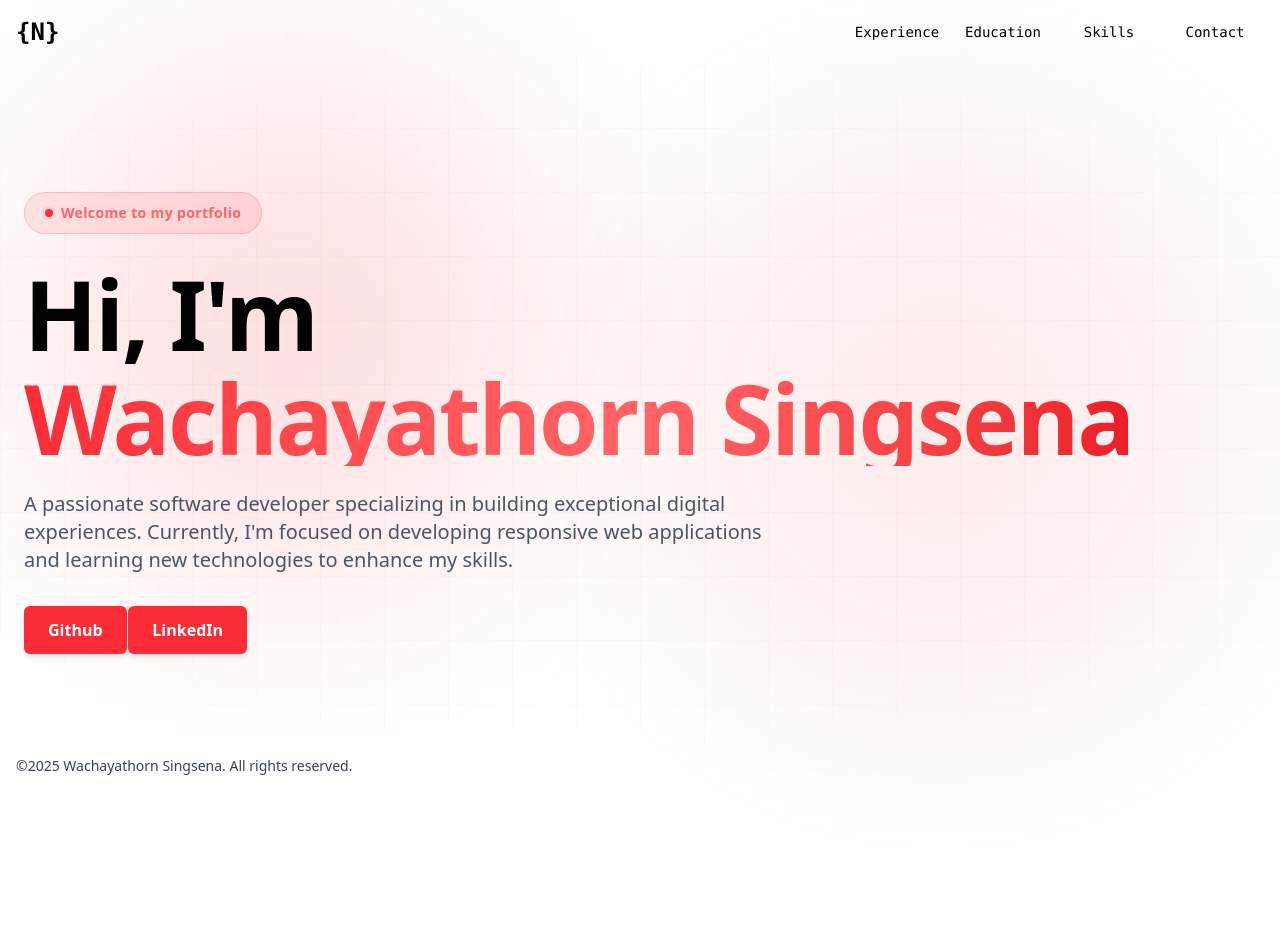
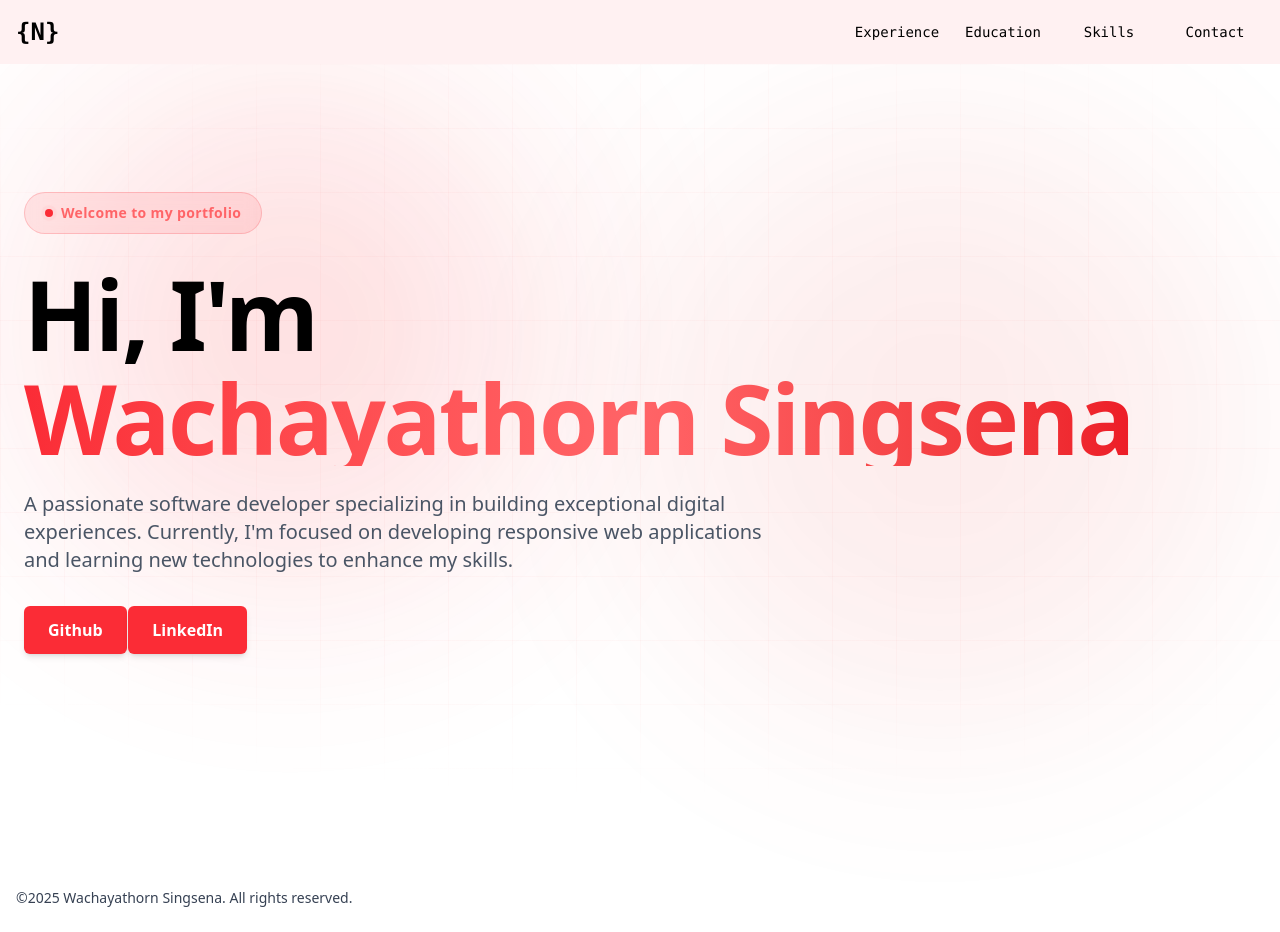
Before and after one commit to wachayathorn/introduce-myself, a Next.js app: page / in a window 1280 px wide. Built offline with nearby package versions, Linux system fonts and the light colour scheme.

Commit message:
feat: enhance layout with background effects and update Header component styling

```diff
--- a/app/layout.tsx
+++ b/app/layout.tsx
@@ -10,6 +10,9 @@ export default function RootLayout({
   return (
     <html lang="en">
       <body>
+        <div className="absolute inset-0 bg-[linear-gradient(rgba(239,68,68,0.03)_1px,transparent_1px),linear-gradient(90deg,rgba(239,68,68,0.03)_1px,transparent_1px)] bg-size-[4rem_4rem] mask-[radial-gradient(ellipse_80%_50%_at_50%_50%,#000_70%,transparent_100%)]"></div>
+        <div className="absolute top-20 left-10 w-[500px] h-[500px] bg-red-500/20 rounded-full blur-[120px] animate-pulse"></div>
+        <div className="absolute bottom-20 right-10 w-[600px] h-[600px] bg-red-600/10 rounded-full blur-[120px] animate-pulse"></div>
         <Header />
         {children}
         <Footer />
--- a/app/page.tsx
+++ b/app/page.tsx
@@ -2,10 +2,6 @@ export default function App() {
   return (
     <div className="min-h-screen bg-white">
       <div className="container flex row-auto">
-        <div className="absolute inset-0 bg-[linear-gradient(rgba(239,68,68,0.03)_1px,transparent_1px),linear-gradient(90deg,rgba(239,68,68,0.03)_1px,transparent_1px)] bg-size-[4rem_4rem] mask-[radial-gradient(ellipse_80%_50%_at_50%_50%,#000_70%,transparent_100%)]"></div>
-        <div className="absolute top-20 left-10 w-[500px] h-[500px] bg-red-500/20 rounded-full blur-[120px] animate-pulse"></div>
-        <div className="absolute bottom-20 right-10 w-[600px] h-[600px] bg-red-600/10 rounded-full blur-[120px] animate-pulse"></div>
-
         <div className="relative z-10 max-w-7xl mx-auto px-6 py-32 text-left">
           <div className="mb-8 inline-block animate-fade-in">
             <span className="inline-flex items-center gap-2 px-5 py-2.5 bg-red-500/10 backdrop-blur-sm border border-red-500/20 rounded-full text-red-400 text-sm font-semibold tracking-wide">
--- a/components/footer/page.tsx
+++ b/components/footer/page.tsx
@@ -1,11 +1,13 @@
 export default function Footer() {
   return (
-    <footer className="sticky inset-x-0 bottom-0  dark:bg-gray-900 text-gray-700 dark:text-gray-300">
+    <footer className="relative bottom-0 z-50 dark:bg-gray-900 text-gray-700 dark:text-gray-300">
       <div className="container mx-auto px-4 py-6">
         {/* Row: stacks on small screens, horizontal on md+ */}
         <div className="flex flex-col md:flex-row items-center justify-between gap-3">
           {/* Column 1: copyright / small text */}
-          <p className="text-sm">©2025 Wachayathorn Singsena. All rights reserved.</p>
+          <p className="text-sm">
+            ©2025 Wachayathorn Singsena. All rights reserved.
+          </p>
         </div>
       </div>
     </footer>
--- a/components/header/page.tsx
+++ b/components/header/page.tsx
@@ -1,6 +1,6 @@
 export default function Header() {
   return (
-    <header className="sticky top-0 z-50 w-full font-mono">
+    <header className="sticky top-0 z-50 w-full font-mono bg-rose-50">
       <div className="mx-auto max-w-7xl p-4">
         <div className="grid grid-cols-3 items-center">
           <div>
```
